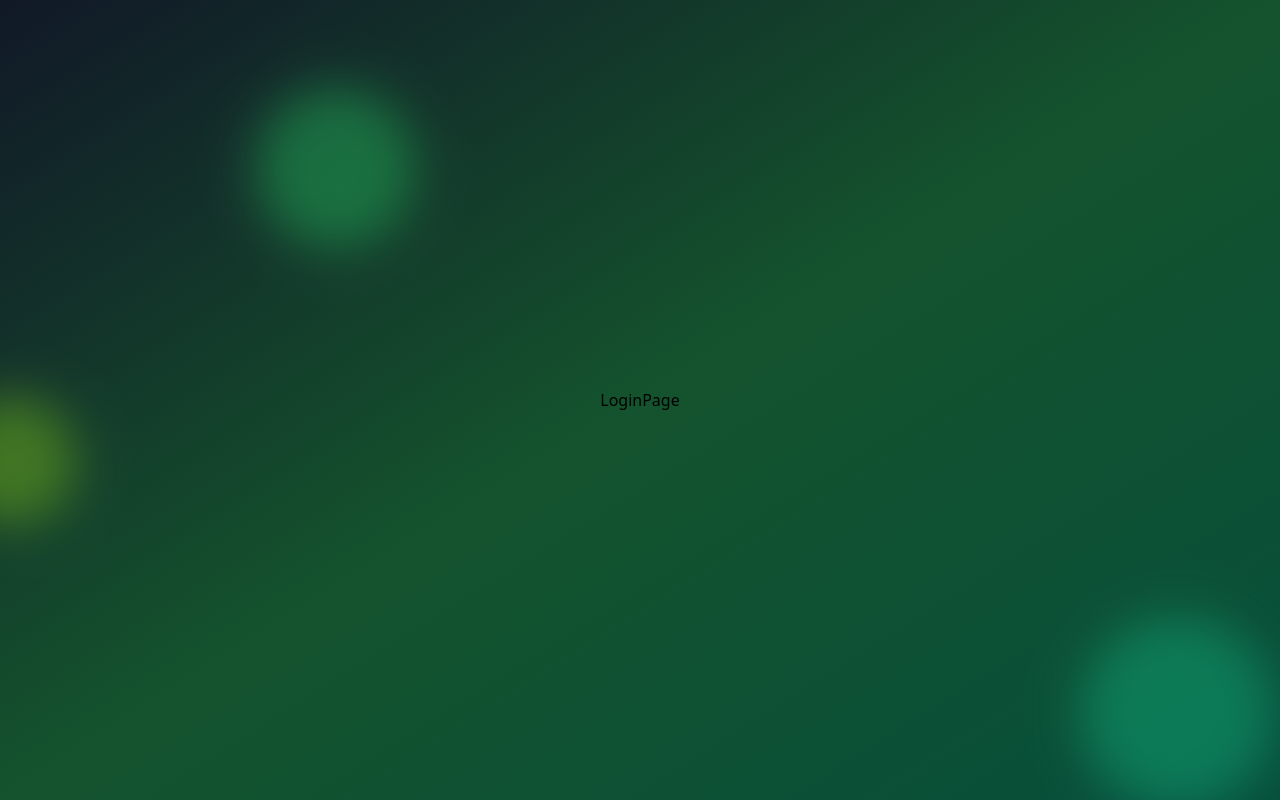
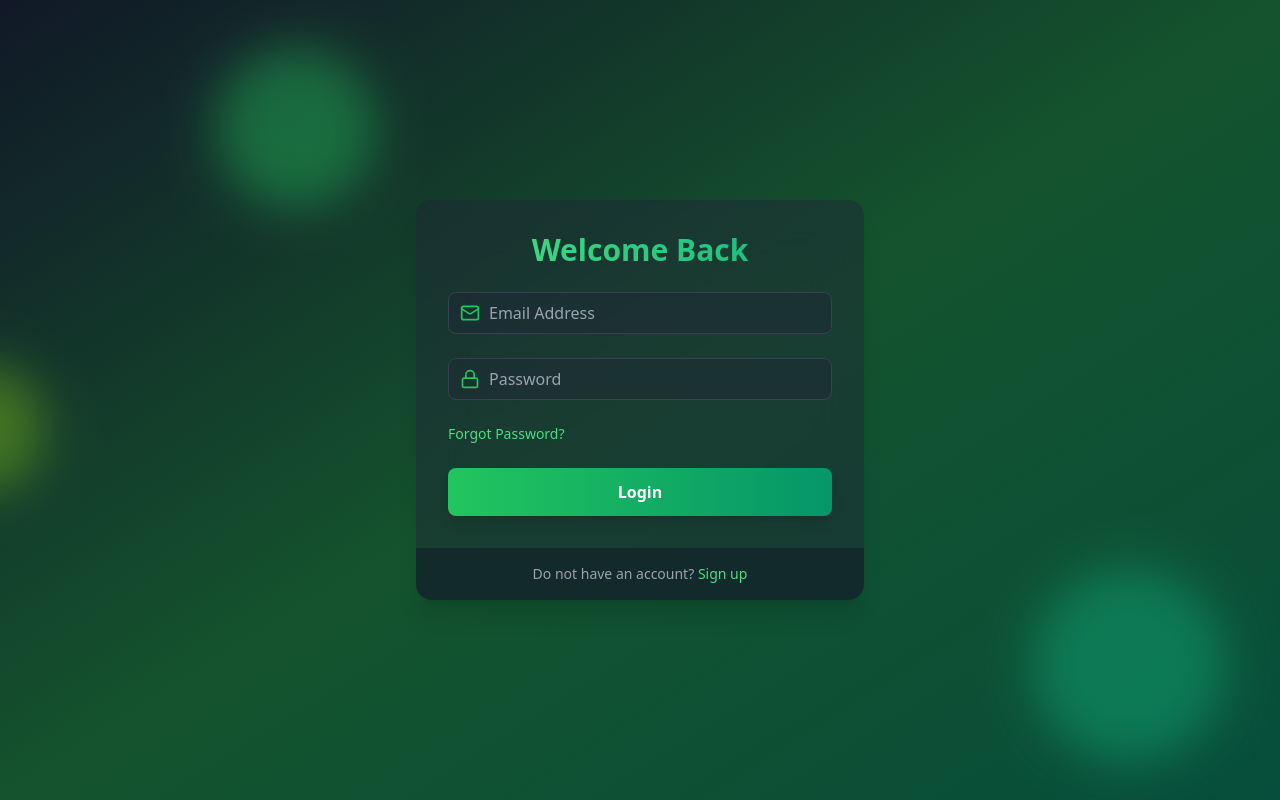
Before and after one commit to BharathKumar-c/mern-authentication, a React (Vite) app in the folder frontend/: page /login in a window 1280 px wide. Built offline with nearby package versions, Linux system fonts and the light colour scheme.

Commit message:
login page ui completed

```diff
--- a/frontend/src/pages/LoginPage.jsx
+++ b/frontend/src/pages/LoginPage.jsx
@@ -1,7 +1,81 @@
-import React from 'react';
+import React, {useState} from 'react';
+import {motion} from 'framer-motion';
+import {Mail, Lock, Loader} from 'lucide-react';
+import {Link} from 'react-router-dom';
+
+import Input from '../components/Input';
 
 const LoginPage = () => {
-  return <div>LoginPage</div>;
+  const [email, setEmail] = useState('');
+  const [password, setPassword] = useState('');
+  const isLoading = false;
+
+  const handleLogin = (e) => {
+    e.preventDefault();
+    // Handle login logic here
+  };
+
+  return (
+    <motion.div
+      initial={{opacity: 0, y: 20}}
+      animate={{opacity: 1, y: 0}}
+      transition={{duration: 0.5}}
+      className="w-full max-w-md bg-gray-800 bg-opacity-50 rounded-2xl backdrop-filter
+      backdrop-blur-xl shadow-xl overflow-hidden">
+      <div className="p-8">
+        <h2 className="text-3xl font-bold mb-6 text-center bg-gradient-to-r from-green-400 to-emerald-500 text-transparent bg-clip-text">
+          Welcome Back
+        </h2>
+        <form onSubmit={handleLogin}>
+          <Input
+            icon={Mail}
+            label="Email"
+            type="email"
+            value={email}
+            placeholder="Email Address"
+            onChange={(e) => setEmail(e.target.value)}
+          />
+          <Input
+            icon={Lock}
+            label="Password"
+            type="password"
+            value={password}
+            placeholder="Password"
+            onChange={(e) => setPassword(e.target.value)}
+          />
+
+          <div className="flex items-center mb-6">
+            <Link
+              to="/forgot-password"
+              className="text-sm text-green-400 hover:underline">
+              Forgot Password?
+            </Link>
+          </div>
+
+          <motion.button
+            whileHover={{scale: 1.02}}
+            whileTap={{scale: 0.98}}
+            className="w-full py-3 px-4 bg-gradient-to-r from-green-500 to-emerald-600 text-white font-bold rounded-lg shadow-lg hover:from-green-600 hover:to-emerald-700 focus:outline-none focus:ring-2 focus:ring-green-500 focus:ring-offset-2 focus:ring-offset-gray-900 transition duration-200"
+            type="submit"
+            disabled={isLoading}>
+            {isLoading ? (
+              <Loader className="size-6 animate-spin mx-auto" />
+            ) : (
+              'Login'
+            )}
+          </motion.button>
+        </form>
+      </div>
+      <div className="px-8 py-4 bg-gray-900 bg-opacity-50 flex justify-center">
+        <p className="text-sm text-gray-400">
+          Do not have an account?{' '}
+          <Link to="/signup" className="text-green-400 hover:underline">
+            Sign up
+          </Link>
+        </p>
+      </div>
+    </motion.div>
+  );
 };
 
 export default LoginPage;
```
